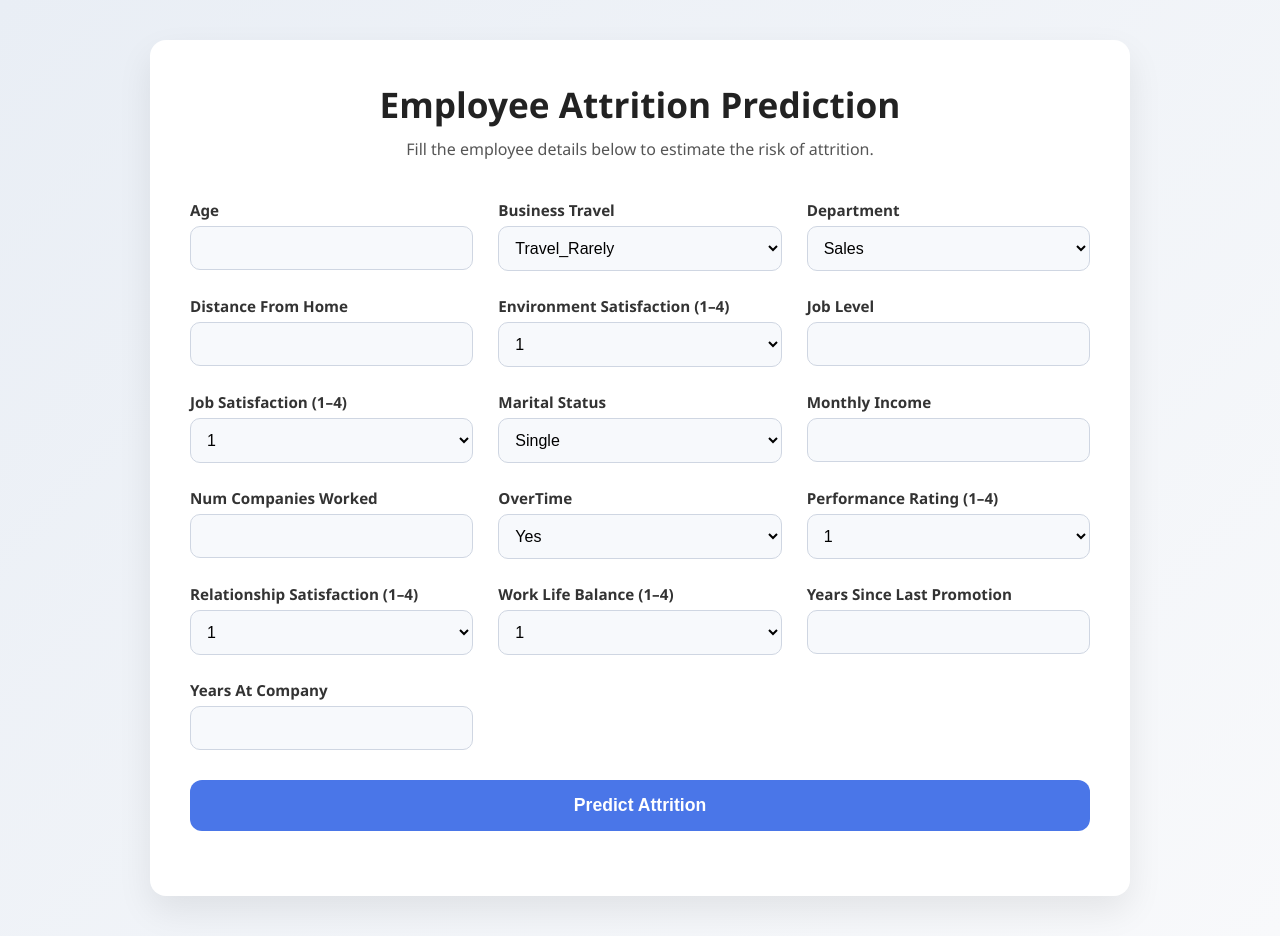
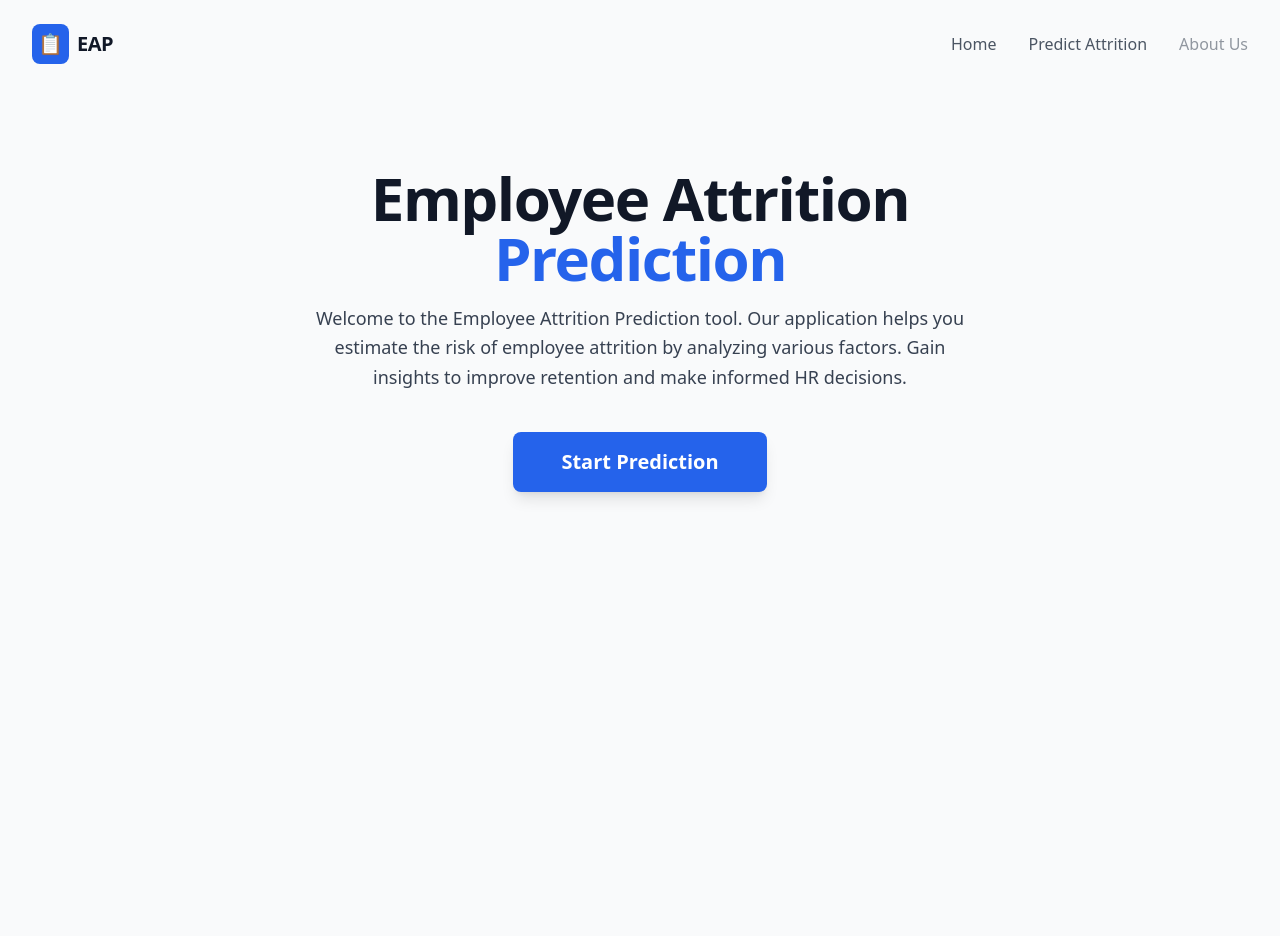
Before and after one commit to Mazen050/modelfrontend, a plain HTML site: page index.html in a window 1280 px wide. After the commit the page ends 800 px from the top, so only its background shows below. Drawn offline with nearby package versions, Linux system fonts and the light colour scheme.

Commit message:
Refactor index.html with Tailwind CSS and new layout
Updated the index.html file to include Tailwind CSS for styling and redesigned the layout with a navbar and hero section.

```diff
--- a/index.html
+++ b/index.html
@@ -1,178 +1,47 @@
 <!DOCTYPE html>
 <html lang="en">
 <head>
-    <meta charset="UTF-8">
-    <meta name="viewport" content="width=device-width, initial-scale=1.0">
-    <title>Employee Attrition Predictor</title>
-    <link rel="stylesheet" href="style.css">
-    <style>
-
-    </style>
+  <meta charset="UTF-8" />
+  <meta name="viewport" content="width=device-width, initial-scale=1.0" />
+  <title>Employee Attrition Prediction</title>
+  <script src="https://cdn.tailwindcss.com"></script>
 </head>
 
-<body>
-<div class="container">
+<body class="bg-gray-50 text-gray-900 font-sans">
 
-    <h1>Employee Attrition Prediction</h1>
-    <p class="subtitle">Fill the employee details below to estimate the risk of attrition.</p>
-
-    <div class="form-grid">
-        <div class="field">
-            <label>Age</label>
-            <input type="number" id="Age">
-        </div>
-
-        <div class="field">
-            <label>Business Travel</label>
-            <select id="BusinessTravel">
-                <option value="Travel_Rarely">Travel_Rarely</option>
-                <option value="Travel_Frequently">Travel_Frequently</option>
-                <option value="Non-Travel">Non-Travel</option>
-            </select>
-        </div>
-
-        <div class="field">
-            <label>Department</label>
-            <select id="Department">
-                <option value="Sales">Sales</option>
-                <option value="Research & Development">Research & Development</option>
-                <option value="Human Resources">Human Resources</option>
-            </select>
-        </div>
-
-        <div class="field">
-            <label>Distance From Home</label>
-            <input type="number" id="DistanceFromHome">
-        </div>
-
-        <div class="field">
-            <label>Environment Satisfaction (1–4)</label>
-            <select id="EnvironmentSatisfaction">
-                <option value="1">1</option>
-                <option value="2">2</option>
-                <option value="3">3</option>
-                <option value="4">4</option>
-            </select>
-        </div>
-
-        <div class="field">
-            <label>Job Level</label>
-            <input type="number" id="JobLevel">
-        </div>
-
-        <div class="field">
-            <label>Job Satisfaction (1–4)</label>
-            <select id="JobSatisfaction">
-                <option value="1">1</option>
-                <option value="2">2</option>
-                <option value="3">3</option>
-                <option value="4">4</option>
-            </select>
-        </div>
-
-        <div class="field">
-            <label>Marital Status</label>
-            <select id="MaritalStatus">
-                <option value="Single">Single</option>
-                <option value="Married">Married</option>
-                <option value="Divorced">Divorced</option>
-            </select>
-        </div>
-
-        <div class="field">
-            <label>Monthly Income</label>
-            <input type="number" id="MonthlyIncome">
-        </div>
-
-        <div class="field">
-            <label>Num Companies Worked</label>
-            <input type="number" id="NumCompaniesWorked">
-        </div>
-
-        <div class="field">
-            <label>OverTime</label>
-            <select id="OverTime">
-                <option value="Yes">Yes</option>
-                <option value="No">No</option>
-            </select>
-        </div>
-
-        <div class="field">
-            <label>Performance Rating (1–4)</label>
-            <select id="PerformanceRating">
-                <option value="1">1</option>
-                <option value="2">2</option>
-                <option value="3">3</option>
-                <option value="4">4</option>
-            </select>
-        </div>
-
-        <div class="field">
-            <label>Relationship Satisfaction (1–4)</label>
-            <select id="RelationshipSatisfaction">
-                <option value="1">1</option>
-                <option value="2">2</option>
-                <option value="3">3</option>
-                <option value="4">4</option>
-            </select>
-        </div>
-
-        <div class="field">
-            <label>Work Life Balance (1–4)</label>
-            <select id="WorkLifeBalance">
-                <option value="1">1</option>
-                <option value="2">2</option>
-                <option value="3">3</option>
-                <option value="4">4</option>
-            </select>
-        </div>
-
-        <div class="field">
-            <label>Years Since Last Promotion</label>
-            <input type="number" id="YearsSinceLastPromotion">
-        </div>
-
-        <div class="field">
-            <label>Years At Company</label>
-            <input type="number" id="YearsAtCompany">
-        </div>
+  <!-- Navbar -->
+  <nav class="w-full py-6 px-8 flex justify-between items-center max-w-7xl mx-auto">
+    <div class="flex items-center gap-2 cursor-pointer">
+      <div class="bg-blue-600 text-white p-1.5 rounded-lg text-xl font-bold">
+        📋
+      </div>
+      <span class="text-xl font-bold tracking-tight">EAP</span>
     </div>
 
-    <button onclick="predict()">Predict Attrition</button>
+    <div class="flex gap-8 items-center text-gray-600 font-medium">
+      <button class="hover:text-blue-600 transition-colors" onclick="window.open('/index.html','_self')">Home</button>
+      <button class="hover:text-blue-600 transition-colors" onclick="window.open('/predict.html','_self')">Predict Attrition</button>
+      <button class="opacity-60 cursor-not-allowed">About Us</button>
+    </div>
+  </nav>
 
-    <div id="result"></div>
+  <!-- Hero -->
+  <div class="flex flex-col items-center justify-center text-center mt-20 px-4">
+    <h1 class="text-5xl md:text-6xl font-bold leading-tight mb-4 tracking-tight">
+      Employee Attrition <br />
+      <span class="text-blue-600">Prediction</span>
+    </h1>
 
-</div>
+    <p class="max-w-2xl text-lg text-gray-700 mb-10 leading-relaxed">
+      Welcome to the Employee Attrition Prediction tool. Our application helps you
+      estimate the risk of employee attrition by analyzing various factors. Gain
+      insights to improve retention and make informed HR decisions.
+    </p>
 
-<div class="popup" id="popup">
-    <div class="popup-content">
-        <span class="close" id="closePopup">&times;</span>
-        <div class="prediction">
-            <h2>Prediction Result</h2>
-            <div class="predictionResult">
-                <div class="chart">
-                    <canvas id="gauge" width="400" height="180"></canvas>
-                    <div class="gauge-label" id="gaugeLabel">0%</div>
-                    <div class="gauge-sub">Attrition Risk Score</div>
-                </div>
-                <div class="cluster">
-                    <table class="clustertable">
-                        <tr>
-                            <th>Status</th>
-                            <th>Mobility</th>
-                            <th>Burden</th>
-                        </tr>
+    <button class="bg-blue-600 hover:bg-blue-700 text-white text-xl font-semibold py-4 px-12 rounded-lg shadow-lg transition-all transform hover:-translate-y-1" onclick="window.open('/predict.html','_self')">
+      Start Prediction
+    </button>
+  </div>
 
-                        <tr>
-                            <td id="status">Low</td>
-                            <td id="mobility">Medium</td>
-                            <td id="burden">High</td>
-                        </tr>
-                </div>
-            </div>
-        </div>
-    </div>
-</div>
-<script src="main.js"></script>
 </body>
 </html>
```
